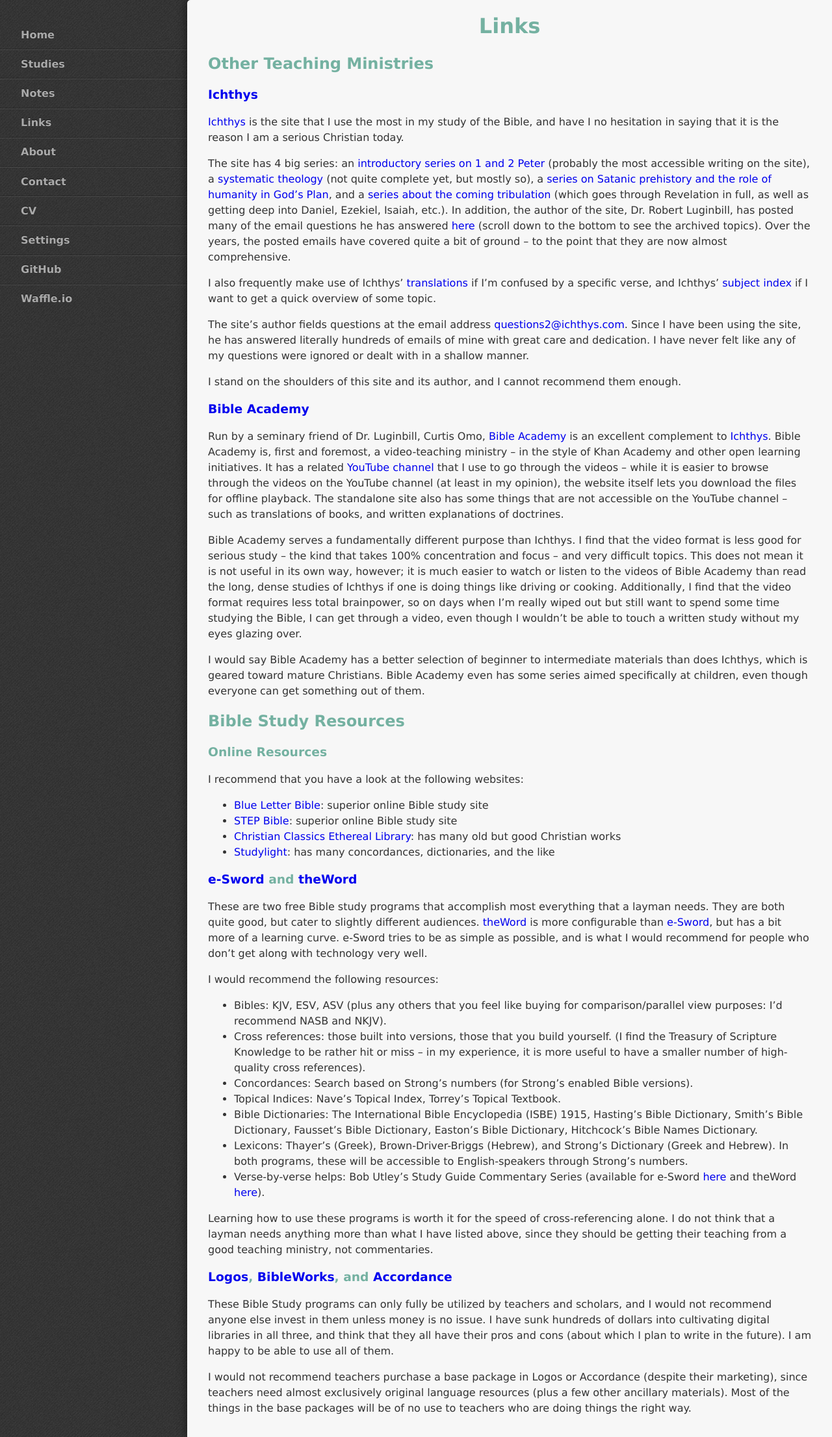
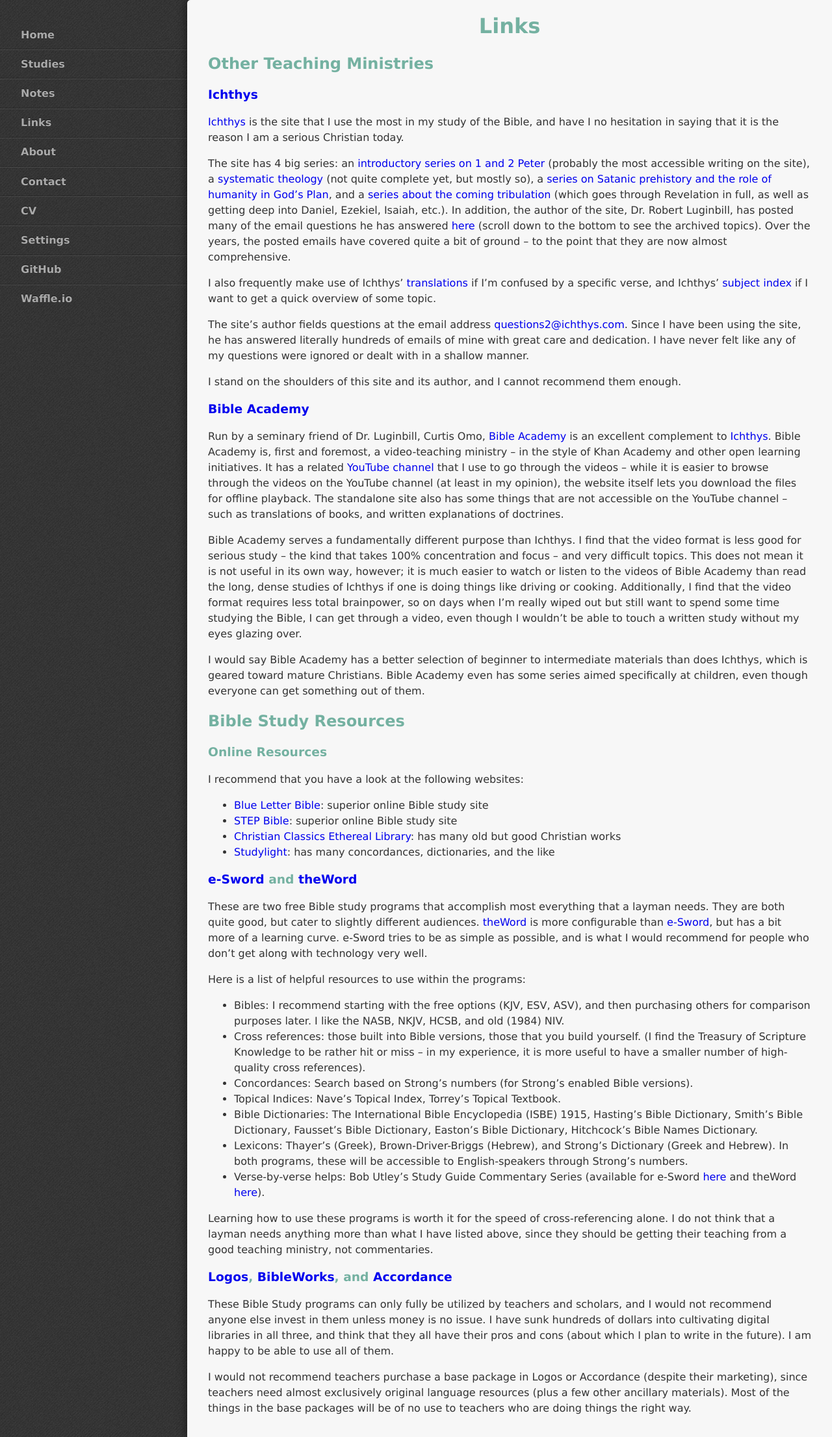
Before and after one commit to StevenTammen/chrya.com, a Jekyll site: the page built from pages/links.md, in a window 1280 px wide. Shown: the whole page at 65% size. Built offline with Jekyll 4.4.1, drawn with Linux system fonts in a browser that asks for light colours.

Commit message:
Update links.md

```diff
--- a/pages/links.md
+++ b/pages/links.md
@@ -43,10 +43,10 @@ I recommend that you have a look at the following websites:
 
 These are two free Bible study programs that accomplish most everything that a layman needs. They are both quite good, but cater to slightly different audiences. [theWord](http://www.theword.net/) is more configurable than [e-Sword](http://www.e-sword.net/), but has a bit more of a learning curve. e-Sword tries to be as simple as possible, and is what I would recommend for people who don't get along with technology very well.
 
-I would recommend the following resources:
+Here is a list of helpful resources to use within the programs:
 
-- Bibles: KJV, ESV, ASV (plus any others that you feel like buying for comparison/parallel view purposes: I'd recommend NASB and NKJV).
-- Cross references: those built into versions, those that you build yourself. (I find the Treasury of Scripture Knowledge to be rather hit or miss -- in my experience, it is more useful to have a smaller number of high-quality cross references).
+- Bibles: I recommend starting with the free options (KJV, ESV, ASV), and then purchasing others for comparison purposes later. I like the NASB, NKJV, HCSB, and old (1984) NIV.
+- Cross references: those built into Bible versions, those that you build yourself. (I find the Treasury of Scripture Knowledge to be rather hit or miss -- in my experience, it is more useful to have a smaller number of high-quality cross references).
 - Concordances: Search based on Strong's numbers (for Strong's enabled Bible versions).
 - Topical Indices: Nave's Topical Index, Torrey's Topical Textbook.
 - Bible Dictionaries: The International Bible Encyclopedia (ISBE) 1915, Hasting's Bible Dictionary, Smith's Bible Dictionary, Fausset's Bible Dictionary, Easton's Bible Dictionary, Hitchcock's Bible Names Dictionary.
```
